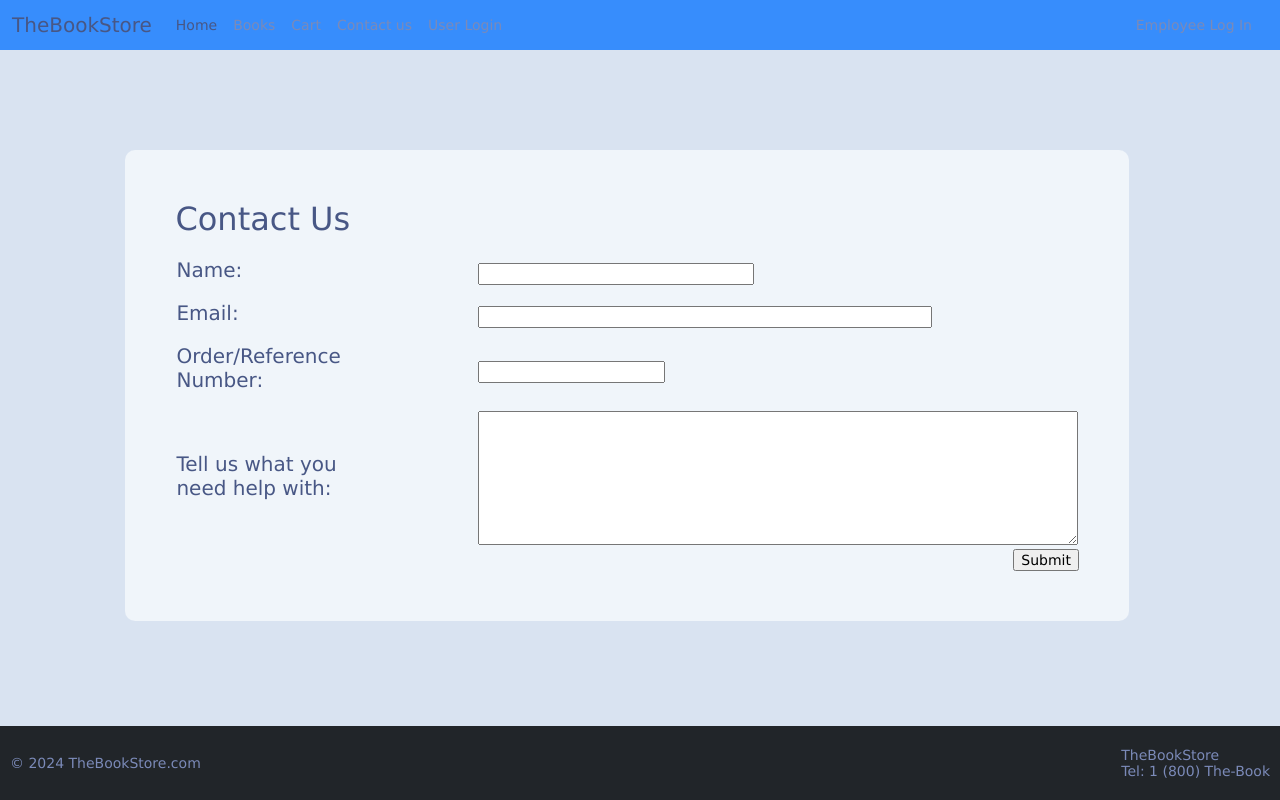
After one commit to lydiaahope/inventory_management, a Django app: page /contact in a window 1280 px wide. The commit adds this page. Run offline with Django 5.2, Linux system fonts and the light colour scheme.

Commit message:
Added Simple Contact Us page.

```diff
--- a/inventory/static/css/style.css
+++ b/inventory/static/css/style.css
@@ -149,3 +149,21 @@ a {
 .font-size-h6{
     font-size: 1.25rem;
 }
+.text-align-left{
+    text-align: left;
+}
+.contact-body{
+    width: 80%;
+    margin-top: 100px;
+    border-radius: 10px;
+    padding: 50px;
+}
+.text-box-padding-left{
+    padding-left: 100px;
+}
+.textarea-box{
+    width: 600px;
+}
+.padding-top{
+    padding-top: 10px;
+}
--- a/inventory/templates/inventory/book_list.html
+++ b/inventory/templates/inventory/book_list.html
@@ -4,15 +4,16 @@
 <div class="list-body">
     <div class="row">
         {% for i in book%}
-            <div class="card bg-light" style="width: auto; height: auto; margin-left: 30px; margin-top: 30px;">
+            <div class="card bg-light" style="width: 300px; height: 375px; margin-left: 30px; margin-top: 30px;">
                 <div class="card-body">
                     <h5 class="card-title">
                         <a href="{% url 'book_detail' i.ISBN%}" class="text-body" style="text-decoration: none;">{{i.name}}</a>
                     </h5>
                     <p class="card-text">By: {{i.author}}</p>
+                    <p class="card-text">{{i.description}}</p>
                 </div>
                 <div class="card-footer">
-                    <button class="btn btn-primary">Add to Cart</button>
+                    <button class="btn btn-primary" style="margin-bottom: 20px;">Add to Cart</button>
                 </div>
             </div>
         {% endfor %}
--- /dev/null
+++ b/inventory/templates/inventory/contact_us.html
@@ -0,0 +1,41 @@
+{% extends 'inventory/base.html' %}
+
+{% block content%}
+<div class="content-body">
+	<div class="contact-body bg-light">
+        <h2>Contact Us</h2>
+        <form>
+            <div>
+                <table>
+                    <thead>
+                        <tr>
+                            <th></th>
+                            <th></th>
+                        </tr>
+                    </thead>
+                        <tr>
+                            <td class="text-align-left padding-top"><h5>Name:</h5></td>
+                            <td class="text-box-padding-left padding-top"><input type="text" size="30"/></td>
+                        </tr>
+                        <tr>
+                            <td class="font-align-left padding-top"><h5>Email:</h5></td>
+                            <td class="text-box-padding-left padding-top"><input type="text" size="50"/></td>
+                        </tr>
+                        <tr>
+                            <td class="font-align-left padding-top"><h5>Order/Reference Number:</h5></td>
+                            <td class="text-box-padding-left padding-top"><input type="text" size="20" /></td>
+                        </tr>
+                        <tr>
+                            <td class="font-align-left padding-top"><h5>Tell us what you need help with:</h5></td>
+                            <td class="text-box-padding-left padding-top"><textarea rows="8" maxlength="1000" class="textarea-box" ></textarea></td>
+                        </tr>
+                    </tbody>
+                </table>
+                <div style="display: flex; flex-direction: row-reverse;">
+                    <a href="/"><input type="button" name="submit" value="Submit" /></a>
+                </div>
+            </div>
+        </form>
+    </div>
+</div>
+{% endblock %}
--- a/inventory/templates/inventory/navigation.html
+++ b/inventory/templates/inventory/navigation.html
@@ -16,6 +16,9 @@
 				</li>
 				<li class="nav-item">
 					<a class="nav-link" href="{% url 'cart' %}">Cart</a>
+				</li>
+				<li class="nav-item">
+					<a class="nav-link" href="{% url 'Contact_us' %}">Contact us</a>
 				</li>
 				<li class="nav-item">
 					<a class="nav-link" href="{% url 'user_login' %}">User Login</a>
--- a/inventory/urls.py
+++ b/inventory/urls.py
@@ -27,6 +27,7 @@ urlpatterns = [
     path('export_inventory/', export_inventory, name = 'export_inventory'),
     path('cart/', CartView.as_view(), name='cart'),
     path('cart/add/', AddToCartView.as_view(), name='add_to_cart'),
-    path('cart/item/<int:pk>/delete/', CartItemDeleteView.as_view(), name='cart_item_delete')
+    path('cart/item/<int:pk>/delete/', CartItemDeleteView.as_view(), name='cart_item_delete'),
+    path('contact', views.contact_us, name= 'Contact_us')
 ]
 # path('') points rootpath to Index.as_view() and loads index page
--- a/inventory/views.py
+++ b/inventory/views.py
@@ -227,3 +227,6 @@ class CartItemDeleteView(View):
 		cart_item = CartItem.objects.get(pk=pk)
 		cart_item.delete()
 		return redirect('cart')
+
+def contact_us(request):
+	return render(request, 'inventory/contact_us.html')
--- a/inventory_management/settings.py
+++ b/inventory_management/settings.py
@@ -26,7 +26,7 @@ SECRET_KEY = "django-insecure-1znze2c92lha73ya11cl-f9ued&d#&e&wb%l_+_d4!sj$zsx9x
 # SECURITY WARNING: don't run with debug turned on in production!
 DEBUG = True
 
-ALLOWED_HOSTS = ['localhost', '192.168.1.32']
+ALLOWED_HOSTS = ['localhost', '192.168.1.30']
 
 
 # Application definition
```
Also changed, not shown: inventory/templates/inventory/book_detail.html (+7 -0 lines), db.sqlite3, inventory/migrations/0001_initial.py, inventory/migrations/0002_inventoryitem_description.py (added).
